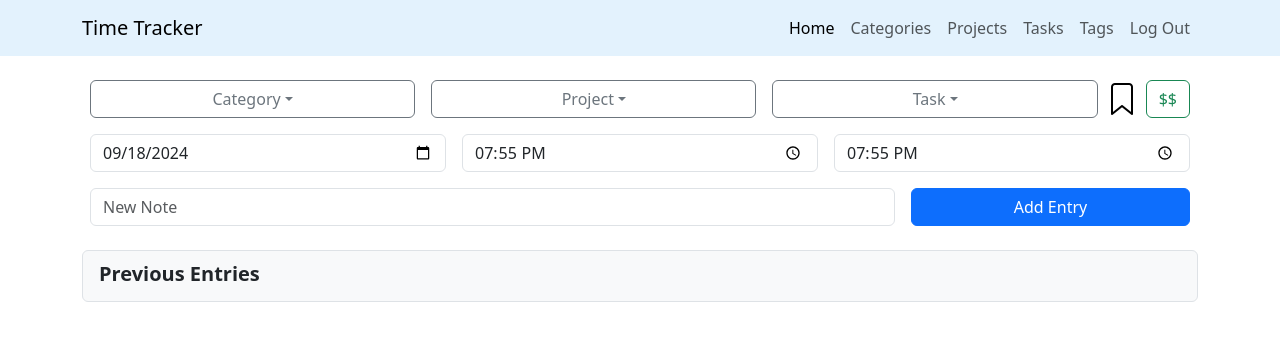
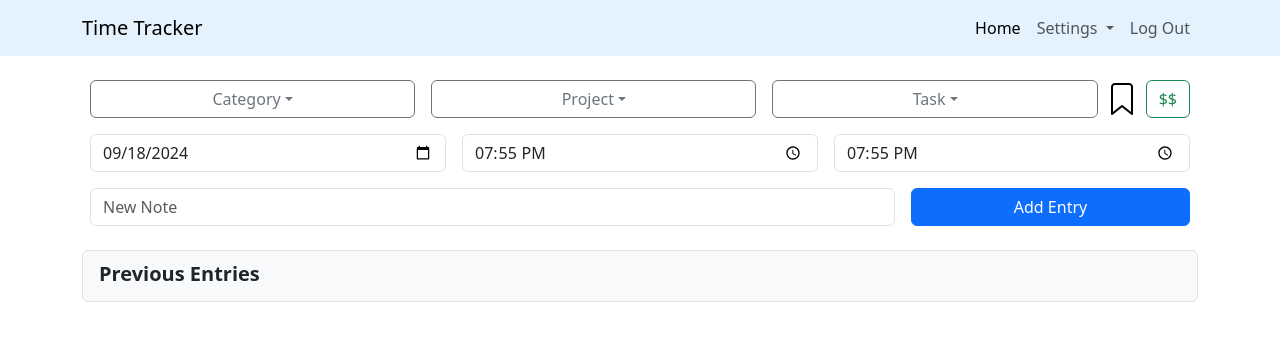
Before and after one commit to hello-dg/Time-Tracker-App-Bootstrap, a Flask app: page / in a window 1280 px wide. Shown: the top 341 px of the page. Run offline with Flask 3, Linux system fonts and the light colour scheme; the visitor is signed in with stand-in values (Sample User, id 1); data that the repository does not hold is empty.

Commit message:
Create settings dropdown in Navbar

```diff
--- a/templates/navbar.html
+++ b/templates/navbar.html
@@ -19,18 +19,16 @@
                 <li class="nav-item">
                     <a class="nav-link active" aria-current="page" href="/">Home</a>
                 </li>
-                <li class="nav-item">
-                    <a class="nav-link" href="categories">Categories</a>
-                </li>
-                <li class="nav-item">
-                    <a class="nav-link" href="projects">Projects</a>
-                </li>
-                <li class="nav-item">
-                    <a class="nav-link" href="tasks">Tasks</a>
-                </li>
-                <li class="nav-item">
-                    <a class="nav-link" href="tags">Tags</a>
-                </li>
+                <li class="nav-item dropdown">
+                    <a class="nav-link dropdown-toggle" href="#" role="button" data-bs-toggle="dropdown" aria-expanded="false">
+                        Settings
+                        </a>
+                    <ul class="dropdown-menu">
+                        <li><a class="dropdown-item" href="categories">Categories</a></li>
+                        <li><a class="dropdown-item" href="projects">Projects</a></li>
+                        <li><a class="dropdown-item" href="tasks">Tasks</a></li>
+                        <li><a class="dropdown-item" href="tags">Tags</a></li>
+                    </ul>
                 <li class="nav-item">
                     <a class="nav-link" href="logout">Log Out</a>
                 </li>
```
